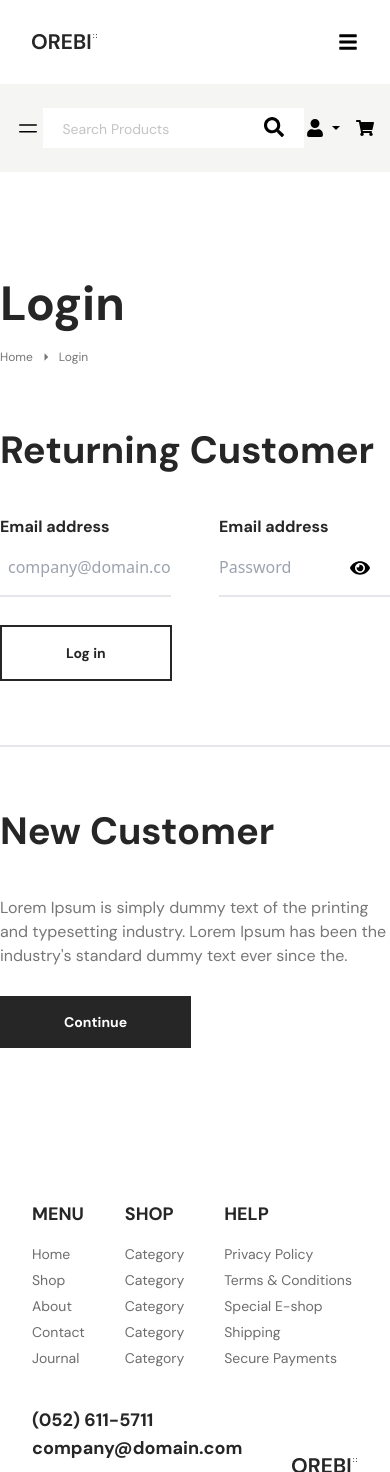
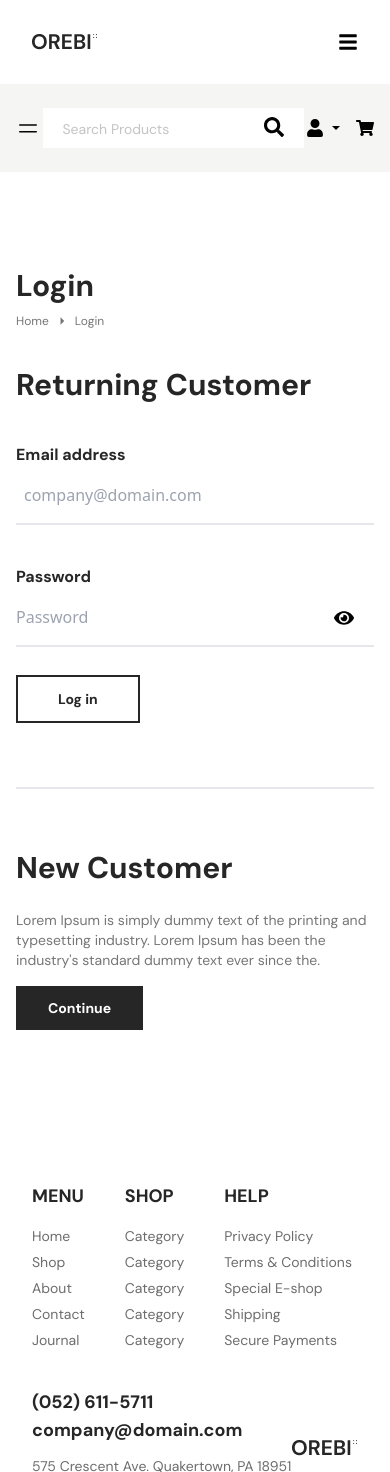
Before and after one commit to karmakarCoder/Ecommerce, a React (Vite) app: page /login in a window 390 px wide. Shown: the top 1472 px of the page. Built offline with nearby package versions, Linux system fonts and the light colour scheme.

Commit message:
responsive

```diff
--- a/src/Pages/Login/Login.jsx
+++ b/src/Pages/Login/Login.jsx
@@ -97,21 +97,21 @@ const Login = () => {
 
   return (
     <>
-      <div className="py-24">
+      <div className="py-24 px-4 lg:px-0">
         <div className="container">
-          <div className="pb-14">
-            <h1 className="text-[48px] font-DMsans font-bold text-primaryFontColor pb-2">
+          <div className="lg:pb-14 pb-8">
+            <h1 className="lg:text-[48px] text-3xl font-DMsans font-bold text-primaryFontColor pb-2">
               Login
             </h1>
             <BreadCrumb />
           </div>
 
           <div className="w-full pb-16">
-            <h2 className="text-[38px] font-DMsans font-bold text-primaryFontColor pb-9">
+            <h2 className="lg:text-[38px] text-[30px] font-DMsans font-bold text-primaryFontColor pb-9">
               Returning Customer
             </h2>
             <form action="#">
-              <div className="flex items-center gap-x-12">
+              <div className="flex items-center flex-col md:flex-row gap-y-10 md:gap-y-0 md:gap-x-12">
                 <div className="w-full">
                   <h3 className="text-base font-DMsans font-bold text-primaryFontColor">
                     Email address
@@ -139,7 +139,7 @@ const Login = () => {
                 </div>
                 <div className="w-full ">
                   <h3 className="text-base font-DMsans font-bold text-primaryFontColor">
-                    Email address
+                    Password
                   </h3>
                   <div></div>
                   <div className="relative">
@@ -182,23 +182,23 @@ const Login = () => {
             </form>
 
             <div className="mt-7" onClick={HandleLogIn}>
-              <button className="py-4 px-16 text-sm font-DMsans z-50 font-bold text-primaryFontColor border-2 border-primaryFontColor relative after:absolute after:top-0 after:left-0 after:w-full after:h-full after:bg-primaryFontColor after:-z-50 after:origin-right after:transition-transform after:duration-200 after:scale-x-0 hover:after:scale-x-100 hover:text-white active:scale-95">
+              <button className="lg:py-4 py-3 px-10 lg:x-16 text-sm font-DMsans z-50 font-bold text-primaryFontColor border-2 border-primaryFontColor relative after:absolute after:top-0 after:left-0 after:w-full after:h-full after:bg-primaryFontColor after:-z-50 after:origin-right after:transition-transform after:duration-200 after:scale-x-0 hover:after:scale-x-100 hover:text-white active:scale-95">
                 Log in
               </button>
             </div>
           </div>
 
           <div className="pt-14 border-t-2">
-            <h2 className="text-[38px] font-DMsans font-bold text-primaryFontColor">
+            <h2 className="lg:text-[38px] text-[30px] font-DMsans font-bold text-primaryFontColor">
               New Customer
             </h2>
-            <p className="text-base font-DMsans font-normal text-secondaryFontColor pt-9 pb-7 max-w-[600px]">
+            <p className="text-sm lg:text-base font-DMsans font-normal text-secondaryFontColor pt-5 lg:pt-9 pb-4 lg:pb-7 max-w-[600px]">
               Lorem Ipsum is simply dummy text of the printing and typesetting
               industry. Lorem Ipsum has been the industry's standard dummy text
               ever since the.
             </p>
             <Link to={"/registration"}>
-              <button className="text-sm font-DMsans font-bold text-primaryBgColor py-4 px-16 bg-primaryFontColor">
+              <button className="text-sm font-DMsans font-bold text-primaryBgColor py-3 px-8 lg:py-4 lg:px-16 bg-primaryFontColor">
                 Continue
               </button>
             </Link>
```
